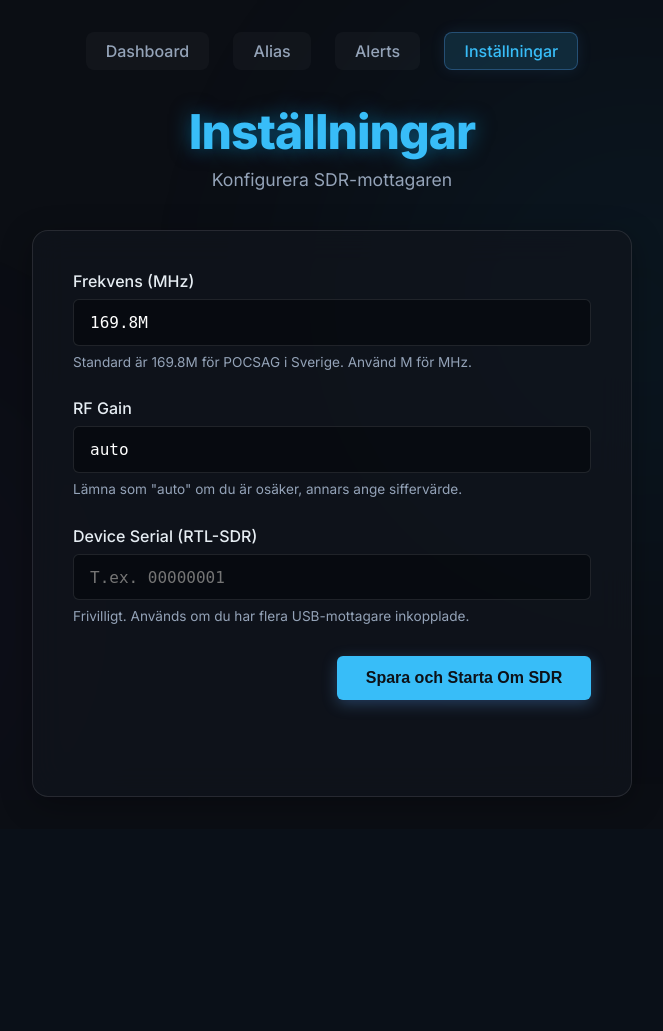
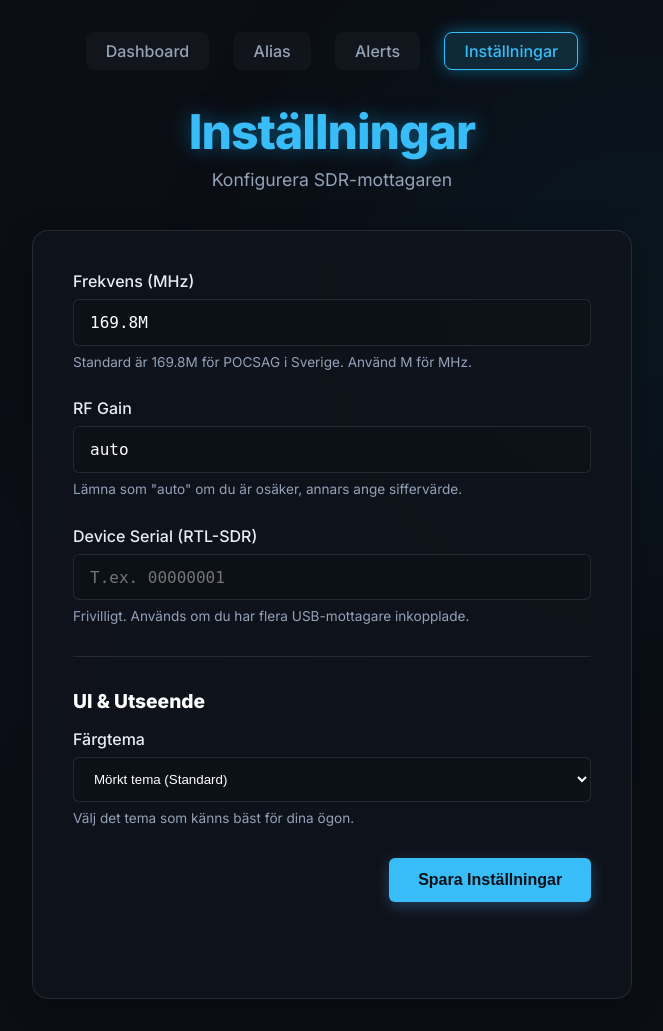
Before and after one commit to Minglarn/pagermonitor, a Flask app: page /settings in a window 1280 px wide. Shown: the whole page, without its empty margins (308-971 px from the left). Before the commit the page ends 797 px from the top, so only its background shows below. Run offline with Flask 3, Linux system fonts and the light colour scheme; data comes from the database, SQL or seed files in the repository.

Commit message:
feat(ui): Implement Light/Dark theme system with persistence

```diff
--- a/static/style.css
+++ b/static/style.css
@@ -1,4 +1,5 @@
 :root {
+    /* Base Colors - Dark Theme (Default) */
     --bg-color: #0b0e14;
     --panel-bg: rgba(17, 21, 28, 0.75);
     --panel-border: rgba(255, 255, 255, 0.1);
@@ -12,6 +13,30 @@
     --warning: #f59e0b;
     --success: #10b981;
     --badge-bg: rgba(56, 189, 248, 0.15);
+    --input-bg: rgba(13, 17, 23, 0.6);
+    --card-shadow: 0 8px 32px rgba(0, 0, 0, 0.3);
+    --table-header-bg: rgba(255, 255, 255, 0.02);
+    --table-row-hover: rgba(255, 255, 255, 0.05);
+}
+
+[data-theme="light"] {
+    --bg-color: #f8fafc;
+    --panel-bg: rgba(255, 255, 255, 0.85);
+    --panel-border: rgba(0, 0, 0, 0.1);
+    --text-primary: #1e293b;
+    --text-secondary: #64748b;
+    --accent: #0ea5e9;
+    --accent-vibrant: #0284c7;
+    --accent-glow: rgba(14, 165, 233, 0.2);
+    --danger: #ef4444;
+    --danger-vibrant: #dc2626;
+    --warning: #d97706;
+    --success: #16a34a;
+    --badge-bg: rgba(14, 165, 233, 0.1);
+    --input-bg: rgba(255, 255, 255, 0.8);
+    --card-shadow: 0 4px 20px rgba(0, 0, 0, 0.08);
+    --table-header-bg: rgba(0, 0, 0, 0.02);
+    --table-row-hover: rgba(0, 0, 0, 0.03);
 }
 
 * {
@@ -115,7 +140,7 @@ header p {
 #searchInput {
     width: 100%;
     padding: 1rem 1rem 1rem 3rem;
-    background: rgba(13, 17, 23, 0.6);
+    background: var(--input-bg);
     border: 1px solid var(--panel-border);
     border-radius: 50px;
     color: var(--text-primary);
@@ -129,7 +154,7 @@ header p {
     outline: none;
     border-color: var(--accent);
     box-shadow: 0 0 15px var(--accent-glow);
-    background: rgba(13, 17, 23, 0.8);
+    background: var(--input-bg);
 }
 
 .search-icon {
@@ -166,7 +191,7 @@ header p {
     backdrop-filter: blur(16px);
     -webkit-backdrop-filter: blur(16px);
     border-radius: 16px;
-    box-shadow: 0 8px 32px rgba(0, 0, 0, 0.3);
+    box-shadow: var(--card-shadow);
     overflow: hidden;
 }
 
@@ -207,7 +232,7 @@ table {
 }
 
 th {
-    background: rgba(255, 255, 255, 0.02);
+    background: var(--table-header-bg);
     padding: 1rem 1.5rem;
     font-weight: 600;
     color: var(--text-secondary);
@@ -219,8 +244,8 @@ th {
 
 td {
     padding: 1rem 1.5rem;
-    border-bottom: 1px solid rgba(255, 255, 255, 0.03);
-    color: #c9d1d9;
+    border-bottom: 1px solid var(--panel-border);
+    color: var(--text-primary);
     font-size: 0.95rem;
 }
 
@@ -229,7 +254,7 @@ tr:last-child td {
 }
 
 tr:hover td {
-    background: rgba(255, 255, 255, 0.05);
+    background: var(--table-row-hover);
 }
 
 /* Time Grouping Dividers */
@@ -436,8 +461,8 @@ tr:hover td {
 .nav-link.active {
     background: var(--badge-bg);
     color: var(--accent);
-    border: 1px solid rgba(88, 166, 255, 0.3);
-    box-shadow: 0 0 15px rgba(88, 166, 255, 0.1);
+    border: 1px solid var(--accent);
+    box-shadow: 0 0 15px var(--accent-glow);
 }
 
 .form-container {
@@ -486,7 +511,7 @@ tr:hover td {
 .form-group input {
     width: 100%;
     padding: 0.8rem 1rem;
-    background: rgba(1, 4, 9, 0.5);
+    background: var(--input-bg);
     border: 1px solid var(--panel-border);
     border-radius: 6px;
     color: var(--text-primary);
--- a/templates/settings.html
+++ b/templates/settings.html
@@ -7,6 +7,13 @@
     <title>PagerMonitor Inställningar</title>
     <link rel="stylesheet" href="/static/style.css?v=2">
     <link href="https://fonts.googleapis.com/css2?family=Inter:wght@400;500;600;800&display=swap" rel="stylesheet">
+    <script>
+        // Apply theme immediately to prevent flickering
+        (function () {
+            const theme = localStorage.getItem('pagermonitor-theme') || 'dark';
+            document.documentElement.setAttribute('data-theme', theme);
+        })();
+    </script>
 </head>
 
 <body>
@@ -50,8 +57,21 @@
                         <small>Frivilligt. Används om du har flera USB-mottagare inkopplade.</small>
                     </div>
 
+                    <hr class="separator">
+                    <h3>UI & Utseende</h3>
+
+                    <div class="form-group">
+                        <label for="theme">Färgtema</label>
+                        <select id="theme" class="form-input"
+                            style="width: 100%; padding: 0.8rem 1rem; background: var(--input-bg); border: 1px solid var(--panel-border); border-radius: 6px; color: var(--text-primary); cursor: pointer;">
+                            <option value="dark">Mörkt tema (Standard)</option>
+                            <option value="light">Ljust tema</option>
+                        </select>
+                        <small>Välj det tema som känns bäst för dina ögon.</small>
+                    </div>
+
                     <div class="form-actions">
-                        <button type="submit" id="saveBtn" class="primary-btn">Spara och Starta Om SDR</button>
+                        <button type="submit" id="saveBtn" class="primary-btn">Spara Inställningar</button>
                     </div>
                 </form>
 
@@ -79,6 +99,11 @@
                     showStatus("Kunde inte hämta inställningar från servern.", "error");
                 });
 
+            // Ladda tema från localStorage
+            const currentTheme = localStorage.getItem('pagermonitor-theme') || 'dark';
+            document.getElementById('theme').value = currentTheme;
+            document.documentElement.setAttribute('data-theme', currentTheme);
+
             // Spara ändringar
             form.addEventListener('submit', (e) => {
                 e.preventDefault();
@@ -91,6 +116,11 @@
                     device_serial: document.getElementById('device_serial').value
                 };
 
+                // Spara tema i localStorage
+                const themeVal = document.getElementById('theme').value;
+                localStorage.setItem('pagermonitor-theme', themeVal);
+                document.documentElement.setAttribute('data-theme', themeVal);
+
                 fetch('/api/settings', {
                     method: 'POST',
                     headers: {
@@ -101,7 +131,7 @@
                     .then(res => res.json())
                     .then(data => {
                         if (data.status === 'success') {
-                            showStatus('Inställningar sparades! Radion startas om i bakgrunden.', 'success');
+                            showStatus('Inställningar sparades!', 'success');
                         } else {
                             showStatus('Något gick fel vid sparning.', 'error');
                         }
@@ -111,7 +141,7 @@
                         showStatus('Nätverksfel vid sparning.', 'error');
                     })
                     .finally(() => {
-                        saveBtn.innerText = 'Spara och Starta Om SDR';
+                        saveBtn.innerText = 'Spara Inställningar';
                         saveBtn.disabled = false;
                     });
             });
```
Also changed, not shown: templates/alerts.html (+7 -0 lines), templates/aliases.html (+7 -0 lines), templates/index.html (+7 -0 lines).
